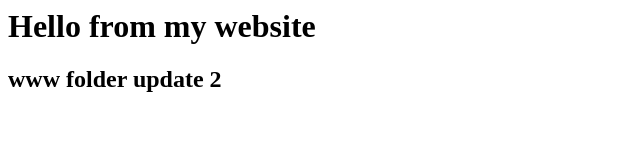
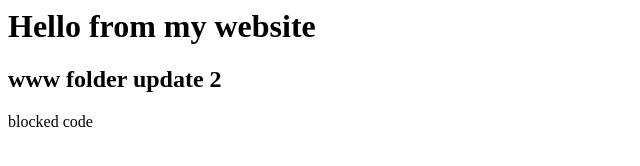
Before and after one commit to jpbingeniarts/jpbingeniarts.github.io, a plain HTML site: page docs/index.html in a window 1280 px wide. Shown: the whole page, without its empty margins (0-640 px from the left). Drawn offline with Linux system fonts and the light colour scheme.

Commit message:
blocked commit

```diff
--- a/docs/index.html
+++ b/docs/index.html
@@ -1,3 +1,4 @@
 <h1>Hello from my website</h1>
 
 <h2>www folder update 2</h2>
+<p>blocked code</p>
```
